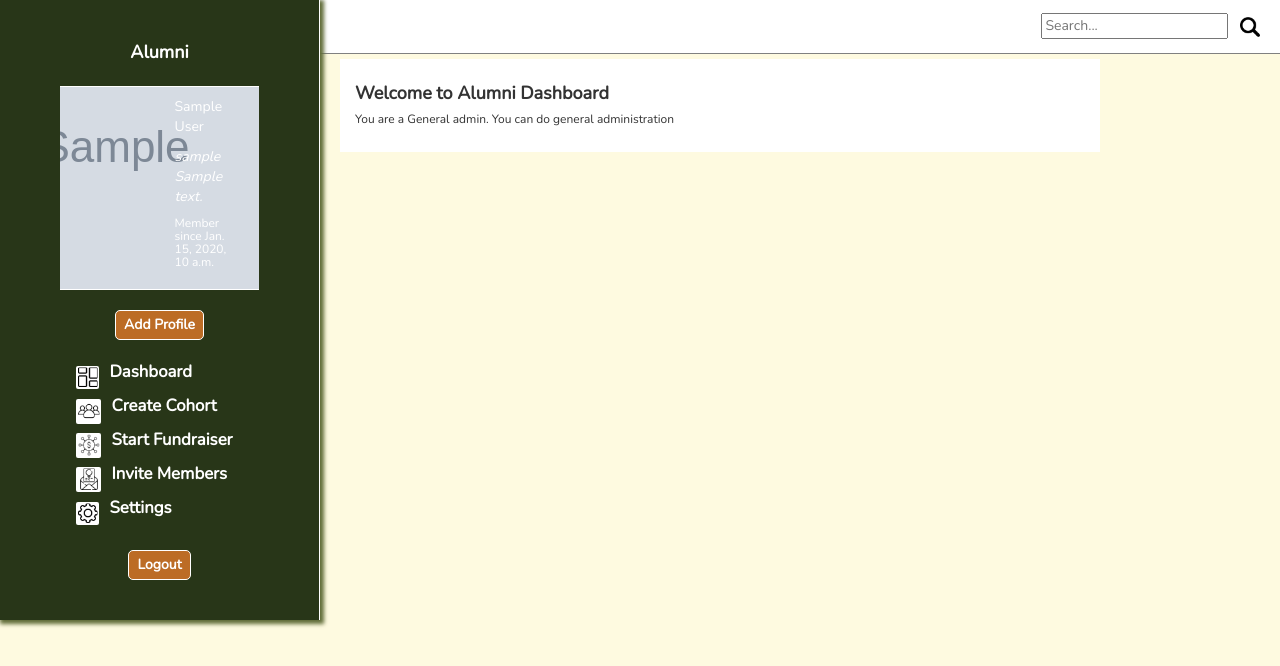
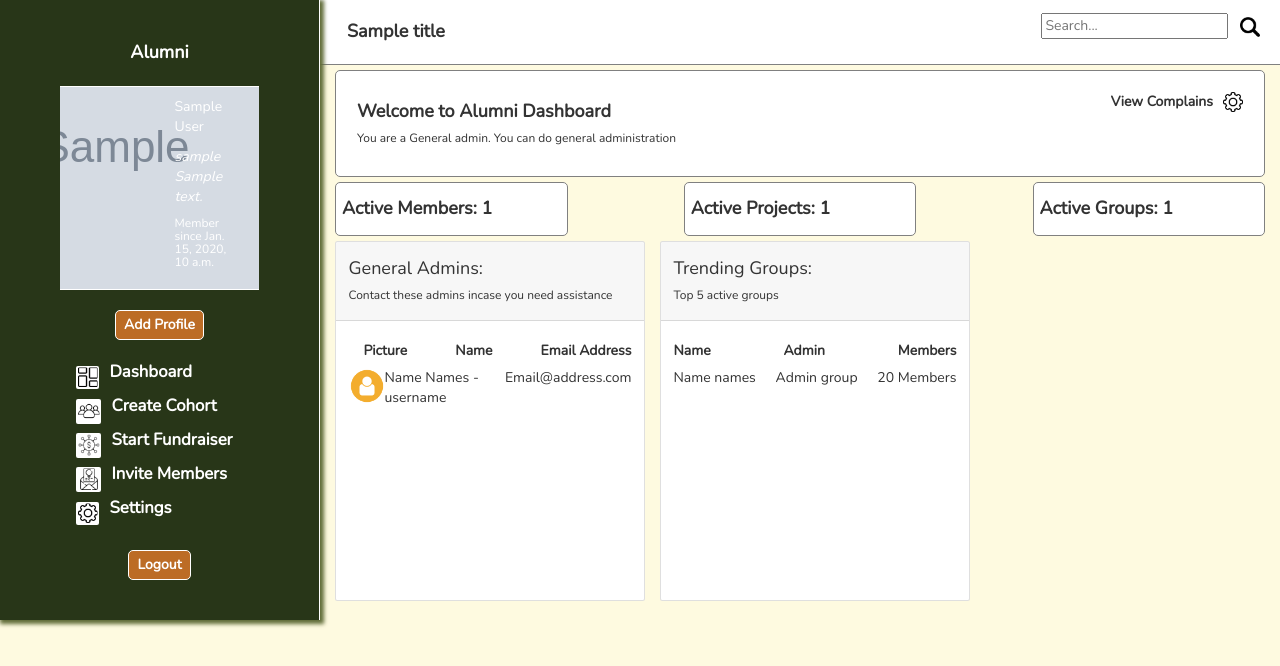
Before and after one commit to DebbieElabonga/Alumni-Platform, a Django app: template app/templates/admin_dash/dashboard.html in a window 1280 px wide. Shown: the top 666 px of the page. Run offline with Django 3.2, Linux system fonts and the light colour scheme; tables that the repository leaves empty hold one stand-in row (values such as "Sample post"); the template is opened without the code that fills it: values that come from a table or form of the project are taken from there, most other values are stand-ins (such as "Sample title", 1, 10 or a date in 2020); grey boxes marked "Sample" are stand-in pictures; some libraries are stand-ins or nearby versions.

Commit message:
adds dashbord summary display elements

```diff
--- a/alumni/settings.py
+++ b/alumni/settings.py
@@ -11,12 +11,10 @@ https://docs.djangoproject.com/en/3.2/ref/settings/
 """
 
 import os
-from pathlib import Path
 from decouple import config
 
 # Build paths inside the project like this: BASE_DIR / 'subdir'.
 BASE_DIR = os.path.dirname(os.path.dirname(os.path.abspath(__file__)))
-
 
 # Quick-start development settings - unsuitable for production
 # See https://docs.djangoproject.com/en/3.2/howto/deployment/checklist/
--- a/app/static/css/admin_styles.css
+++ b/app/static/css/admin_styles.css
@@ -101,6 +101,25 @@ button{
   padding: 0;
 }
 /*styling dashboard*/
-.welcome_dash{
+.top_welcome, .totals>div{
   background-color: var(--white);
+  padding: 6px;
+  border: 1px solid gray;
+  border-radius: 5px;
 }
+.totals{
+  display: flex;
+  align-items: center;
+  justify-content: space-between;
+  margin: 5px 0px;
+  padding: 0;
+}
+.other_admin_dets, .group_dets{
+  display: flex;
+  flex-direction: row;
+  justify-content: space-between;
+}
+.samples>.admins, .all_groups{
+  height: 360px;
+  overflow: hidden;
+}
--- a/app/templates/admin_dash/admin_dashboard.html
+++ b/app/templates/admin_dash/admin_dashboard.html
@@ -60,6 +60,7 @@
   </div>
   <div class="col-md-9 main_pg">
     <div class="search_bar col-md-12 d-flex">
+      <h4 class="bold ml-4">{{title}}</h4>
       <form action="" method="post" class="ml-auto">
         <input type="text" name="search_term" id="search_term" placeholder="Search...">
         <button type="submit" class="btn-default" style="border: 0px;"><img src="{% static 'images/search.png'%}" alt="" width="20px" ></button>
--- a/app/templates/admin_dash/dashboard.html
+++ b/app/templates/admin_dash/dashboard.html
@@ -1,15 +1,88 @@
-
 {% extends 'admin_dash/admin_dashboard.html' %}
 {% load static %}
 {% load bootstrap3 %}
 
 {% block content%}
 
-<div class="dashboard col-md-10">
-  <div class="welcome_dash m-2 p-4">
-    <h4 class="bold">Welcome to Alumni Dashboard</h4>
-    <h6>You are a General admin. You can do general administration</h6>
+<div class="dashboard col-md-12">
+  <div class="top_welcome mt-2  d-flex">
+    <div class="welcome_dash p-4">
+      <h4 class="bold">Welcome to Alumni Dashboard</h4>
+      <h6>You are a General admin. You can do general administration</h6>
+    </div>
+    <div class="lefter_welcome d-flex ml-auto p-4">
+      <p class="bold">View Complains</p><img src="{% static 'images/settings.png' %}" alt="" width="20px" height="20px"
+        class="ml-3">
+    </div>
   </div>
-</div>
+  <div class="totals col-md-12">
+    <div class="col-md-3">
+      <h4 class="bold">
+        Active Members: {{users.count}}
+      </h4>
+    </div>
+    <div class="col-md-3">
+      <h4 class="bold">
+        Active Projects: {{project.count}}
+      </h4>
+    </div>
+    <div class="col-md-3">
+      <h4 class="bold">
+        Active Groups: {{groups.count}}
+      </h4>
+    </div>
+  </div>
+  <div class="samples">
+    <div class="admins card col-md-4 p-0">
+      <div class="card-header">
+        <h4>General Admins:</h4>
+        <h6>Contact these admins incase you need assistance</h6>
+      </div>
+      <div class="card-body">
+        <!--loop upto 5 admin here-->
+        <div class="group_dets">
+          <img class="hidden" src="{% static 'images/group.png' %}" alt="admin pic" width="36px" height="36px">
+          <h5 class="names ml-4 bold">Picture</h5>
+          <h5 class="bold">Name</h5>
+          <h5 class="bold">Email Address</h5>
 
-{%endblock%}
+        </div>
+        <!--start loop-->
+        <div class="other_admin_dets">
+          <img src="{% static 'images/human-avatar-profle.png' %}" alt="admin pic" width="36px" height="36px">
+          <p class="names">Name Names - username</p>
+          <p>Email@address.com</p>
+        </div>
+        <!--end of loop-->
+      </div>
+    </div>
+    <div class="all_groups card col-md-4 ml-4 mr-4 p-0">
+      <div class="card-header">
+        <h4>Trending Groups:</h4>
+        <h6>Top 5 active groups</h6>
+      </div>
+      <div class="card-body">
+        <!--loop upto 5 admin here-->
+        <!--start loop-->
+        <div class="group_dets">
+          <h5 class="names bold">Name</h5>
+          <h5 class="bold">Admin</h5>
+          <h5 class="bold">Members</h5>
+        </div>
+          <!--loop group names-->
+          <div class="group_dets">
+            <p class="names ">Name names</p>
+            <p class="">Admin group</p>
+            <p class="">20 Members</p>
+          </div>
+
+          <!--end of loop-->
+
+        </div>
+      </div>
+
+    </div>
+
+  </div>
+
+  {%endblock%}
--- a/app/views.py
+++ b/app/views.py
@@ -218,7 +218,7 @@ def summary(request):
   '''
   renders summary on admin dashboard
   '''
-  title = 'admin dashboard summary'
+  title = 'Admin - Summary'
 
   context = {
     'title':title
```
